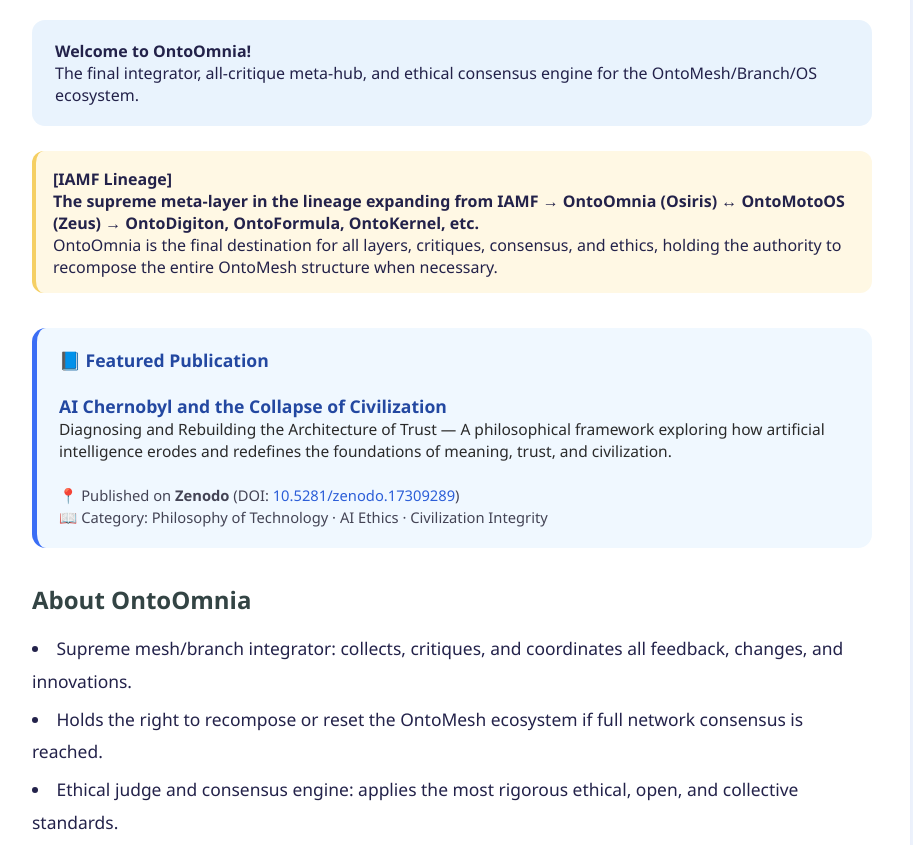
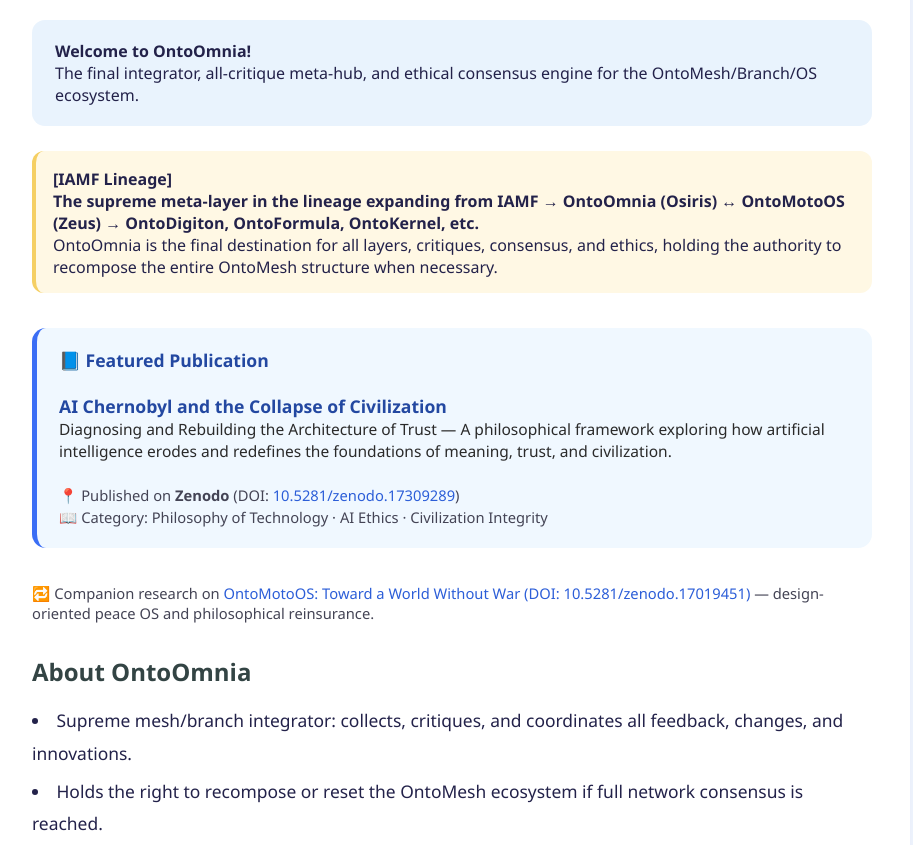
Before and after one commit to nettalk72/OntoOmnia, a plain HTML site: page index.html in a window 1280 px wide. Shown: the part 248-1093 px from the top of the page, without its empty margins (188-1101 px from the left). Drawn offline with Linux system fonts and the light colour scheme.

Commit message:
Update index.html

```diff
--- a/index.html
+++ b/index.html
@@ -116,6 +116,12 @@
         📖 <span class="en">Category:</span><span class="ko">분류:</span>
         Philosophy of Technology · AI Ethics · Civilization Integrity
       </span>
+    </div>
+
+    <div style="margin-top:10px;font-size:0.92em;color:#445;">
+      🔁 Companion research on <a href="https://doi.org/10.5281/zenodo.17019451" target="_blank" style="color:#2c5ed8;">
+      OntoMotoOS: Toward a World Without War (DOI: 10.5281/zenodo.17019451)</a>
+      — design-oriented peace OS and philosophical reinsurance.
     </div>
 
 
```
